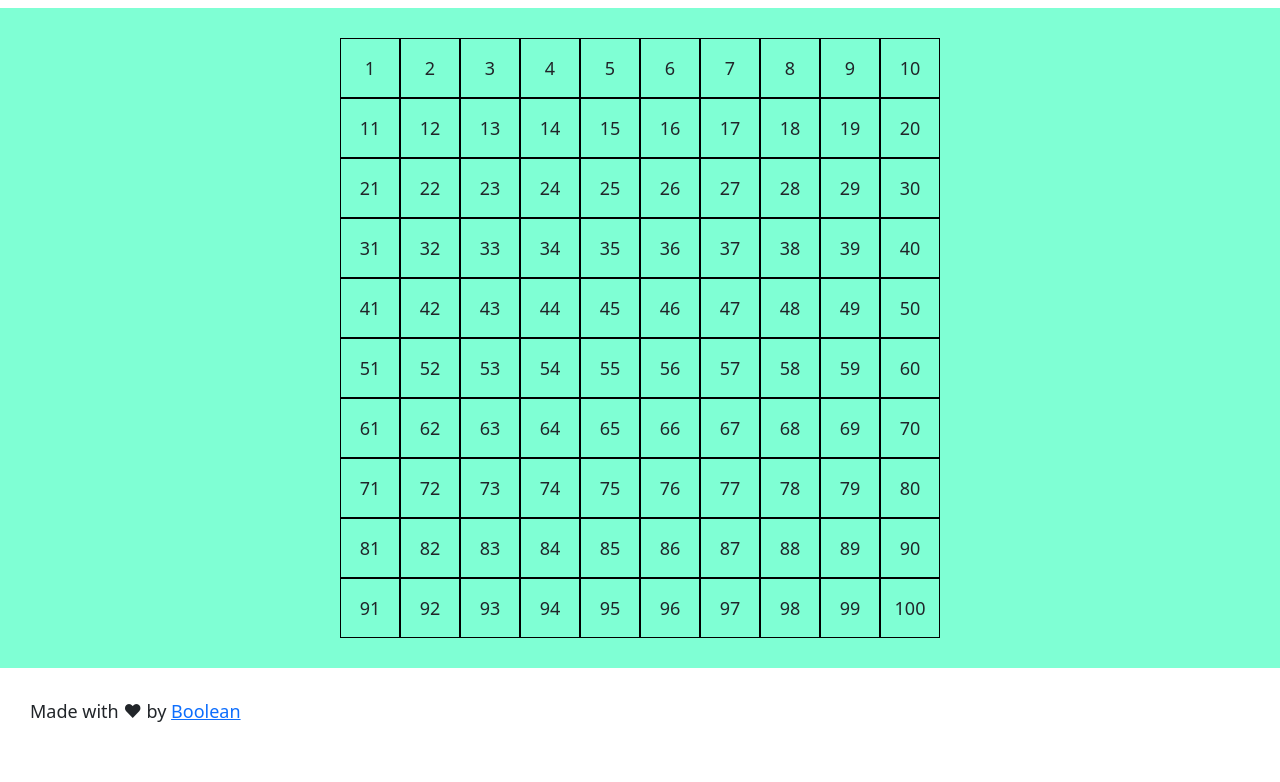
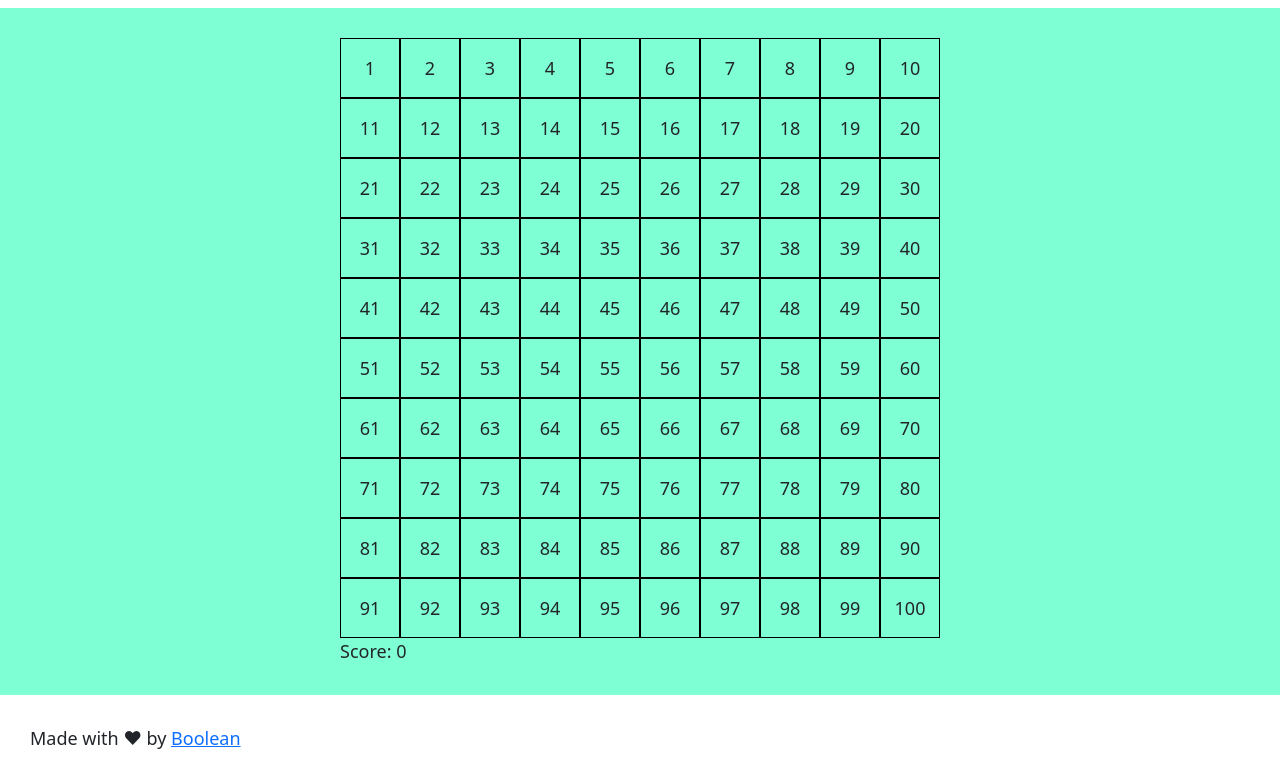
Before and after one commit to redihoxhaa/js-campominato-dom, a plain HTML site: page index.html in a window 1280 px wide. Both pictures are taken after a click on the button "Play". Shown: the part 108-890 px from the top of the page. Before the commit the page ends 863 px from the top, so only its background shows below. Drawn offline with nearby package versions, Linux system fonts and the light colour scheme.

Commit message:
feat: logica punteggio

```diff
--- a/index.html
+++ b/index.html
@@ -43,6 +43,7 @@
 
             <!-- Menu di destra -->
             <div class="col d-flex gap-4 justify-content-end align-items-center">
+
                 <span class="fs-5">Difficoltà:</span>
                 <select class="form-select custom-btn select" id="difficulty-selector">
                     <!-- Opzioni generate dinamicamente -->
@@ -56,13 +57,18 @@
     <!-- /Header -->
 
     <!-- Main -->
-    <main class="d-flex justify-content-center align-content-center flex-wrap">
+    <main class="d-flex flex-column justify-content-center align-content-center flex-wrap">
         <h2 class="call-to-action">Premi "Play" per iniziare una partita!</h2>
 
         <!-- Board di gioco -->
         <ul class="board d-flex flex-wrap d-none">
             <!-- Celle generate dinamicamente -->
         </ul>
+        <div class="score-container">
+            <span>Score:</span>
+            <span id="user-score">0</span>
+        </div>
+
         <!-- /Board di gioco -->
 
     </main>
--- a/js/myscript.js
+++ b/js/myscript.js
@@ -11,6 +11,8 @@ function checkIfBomb(cell, bombsList) {
     if (!clickedCells.includes(cellValue)) {
         clickedCells.push(cellValue);
         cell.classList.add("active");
+        currentScore++;
+        spanScore.innerHTML = currentScore;
     }
     return false;
 }
@@ -60,6 +62,8 @@ function startGame() {
     callToAction.classList.add("d-none");
     board.classList.remove("d-none");
     clickedCells = [];
+    currentScore = 0;
+    spanScore.innerHTML = 0;
     board.innerHTML = "";
 
 
@@ -97,6 +101,8 @@ const playButton = document.getElementById("play-button");
 const callToAction = document.querySelector(".call-to-action");
 let bombsList = [];
 let clickedCells = [];
+const spanScore = document.getElementById("user-score");
+let currentScore = 0;
 
 
 // Creazione opzioni in modo dinamico
```
